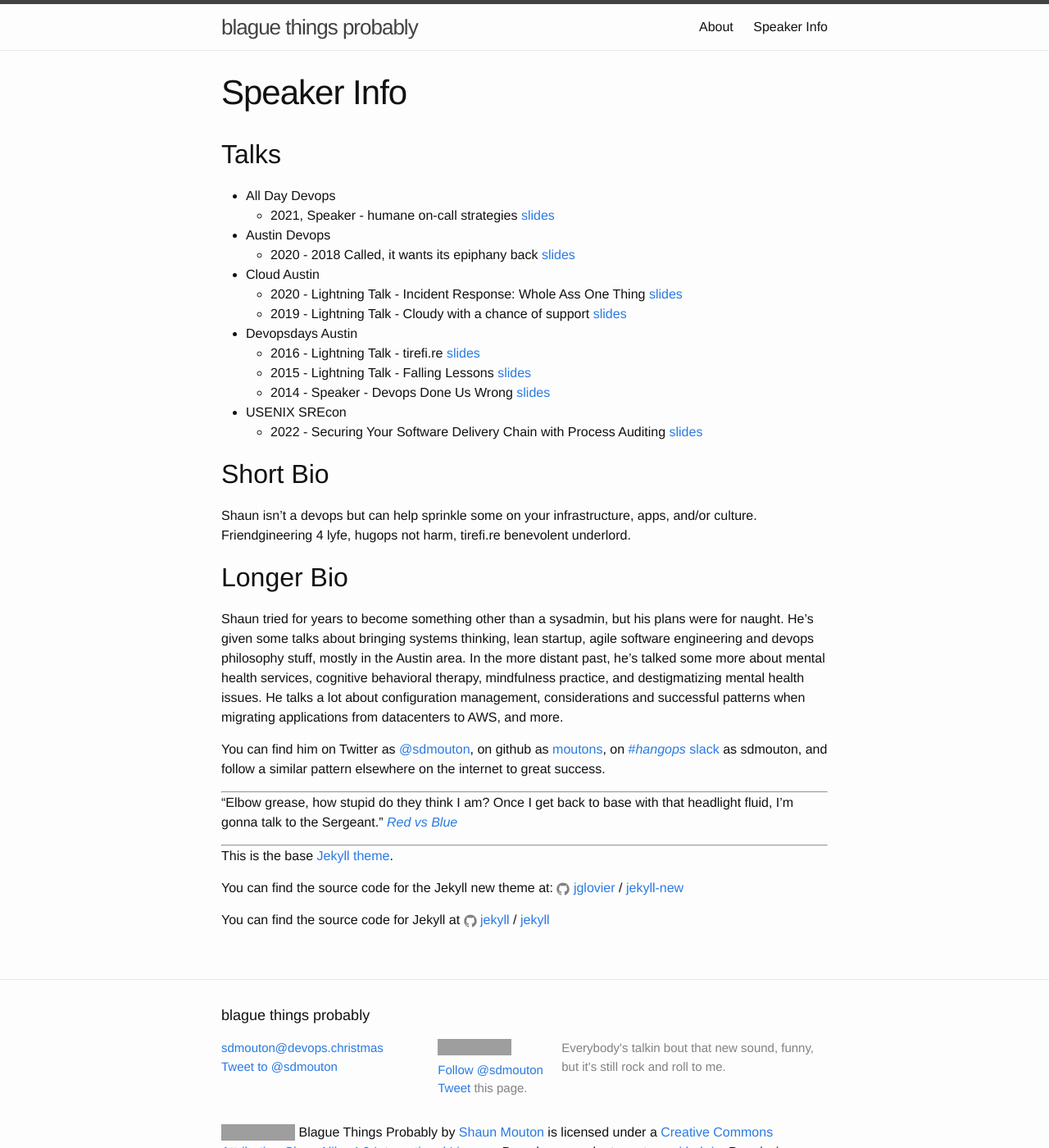
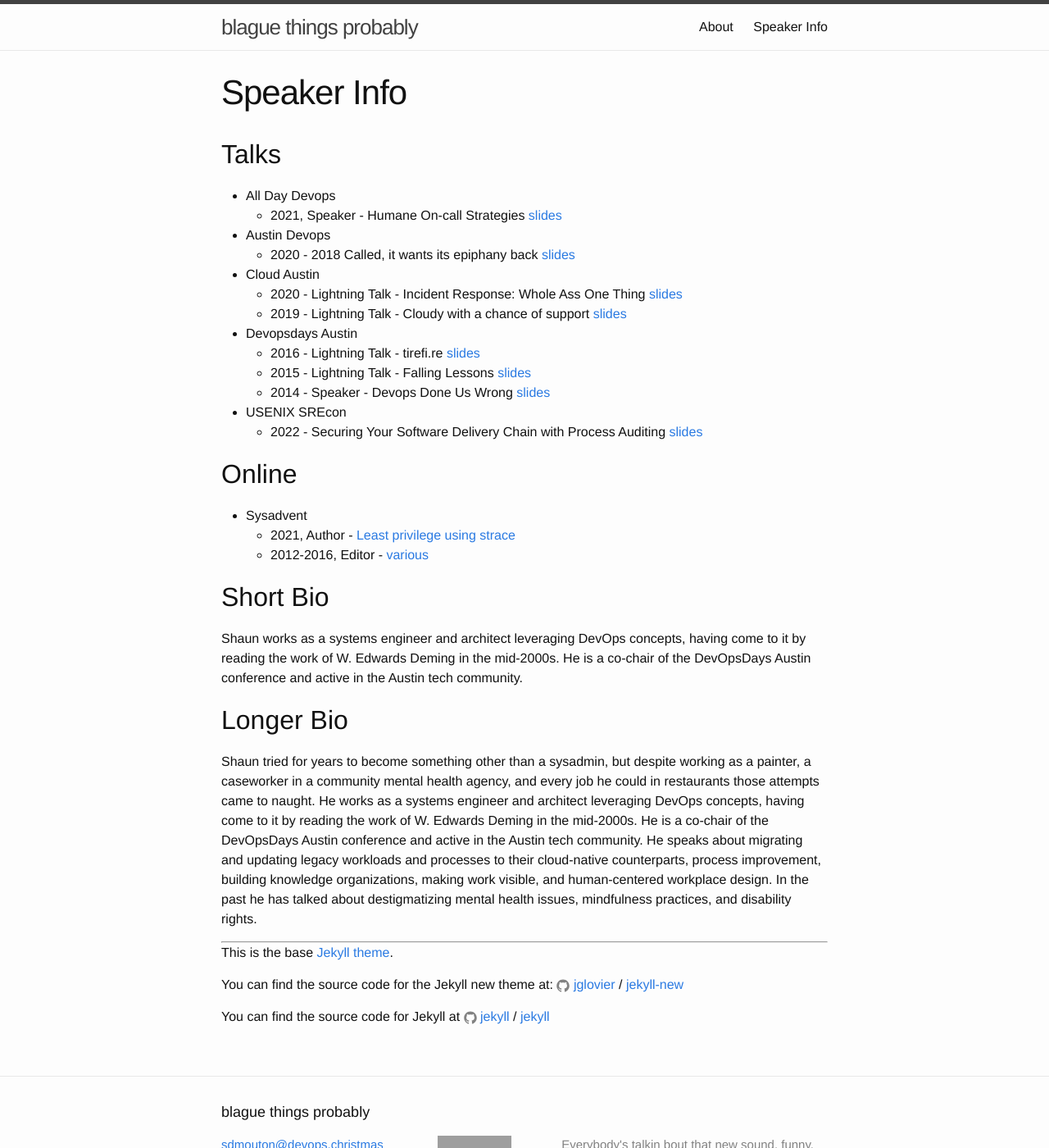
Before and after one commit to moutons/moutons.github.io, a Jekyll site: the page built from speaker-info.md, in a window 1280 px wide and 1400 px high. Shown: the whole window at 82% size. Built offline with Jekyll 4.4.1, drawn with Linux system fonts in a browser that asks for light colours; comment, search, counter and statistics services are not loaded; grey boxes are pictures that could not be loaded.

Commit message:
updating speaker info

```diff
--- a/speaker-info.md
+++ b/speaker-info.md
@@ -7,7 +7,7 @@ permalink: /speaker-info/
 ## Talks
 
 * All Day Devops
-  * 2021, Speaker - humane on-call strategies [slides](slides/2021-ADDO-SRE-humane-on-call-strategies.pdf)
+  * 2021, Speaker - Humane On-call Strategies [slides](slides/2021-ADDO-SRE-humane-on-call-strategies.pdf)
 * Austin Devops
   * 2020 - 2018 Called, it wants its epiphany back [slides](slides/2020-2018-called-it-wants-its-epiphany-back.pdf)
 * Cloud Austin
@@ -20,20 +20,19 @@ permalink: /speaker-info/
 * USENIX SREcon
   * 2022 - Securing Your Software Delivery Chain with Process Auditing [slides](slides/sre22amer_slides_mouton.pdf)
 
+## Online
+
+* Sysadvent
+  * 2021, Author - [Least privilege using strace](https://sysadvent.blogspot.com/2021/12/least-privilege-using-strace.html)
+  * 2012-2016, Editor - [various](https://orly.devops.christmas/sysadvent)
+
 ## Short Bio
 
-Shaun isn’t a devops but can help sprinkle some on your infrastructure, apps, and/or culture. Friendgineering 4 lyfe, hugops not harm, tirefi.re benevolent underlord.
+Shaun works as a systems engineer and architect leveraging DevOps concepts, having come to it by reading the work of W. Edwards Deming in the mid-2000s. He is a co-chair of the DevOpsDays Austin conference and active in the Austin tech community.
 
 ## Longer Bio
 
-Shaun tried for years to become something other than a sysadmin, but his plans were for naught. He's given some talks about bringing systems thinking, lean startup, agile software engineering and devops philosophy stuff, mostly in the Austin area. In the more distant past, he's talked some more about mental health services, cognitive behavioral therapy, mindfulness practice, and destigmatizing mental health issues. He talks a lot about configuration management, considerations and successful patterns when migrating applications from datacenters to AWS, and more.
-
-You can find him on Twitter as [@sdmouton](https://twitter.com/sdmouton), on github as [moutons](https://github.com/moutons), on [#_hangops_ slack](http://signup.hangops.com/) as sdmouton, and follow a similar pattern elsewhere on the internet to great success.
-
----
-
-"Elbow grease, how stupid do they think I am? Once I get back to base with that headlight fluid, I'm gonna talk to the Sergeant."
-*[Red vs Blue](http://roostertooths.com/transcripts.php?eid=3)*
+Shaun tried for years to become something other than a sysadmin, but despite working as a painter, a caseworker in a community mental health agency, and every job he could in restaurants those attempts came to naught. He works as a systems engineer and architect leveraging DevOps concepts, having come to it by reading the work of W. Edwards Deming in the mid-2000s. He is a co-chair of the DevOpsDays Austin conference and active in the Austin tech community. He speaks about migrating and updating legacy workloads and processes to their cloud-native counterparts, process improvement, building knowledge organizations, making work visible, and human-centered workplace design. In the past he has talked about destigmatizing mental health issues, mindfulness practices, and disability rights.
 
 ---
 
```
